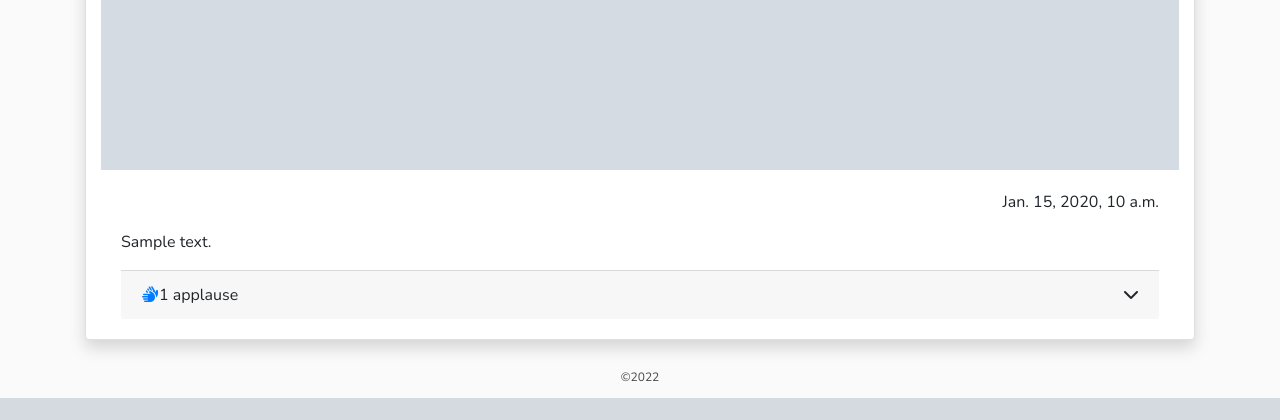
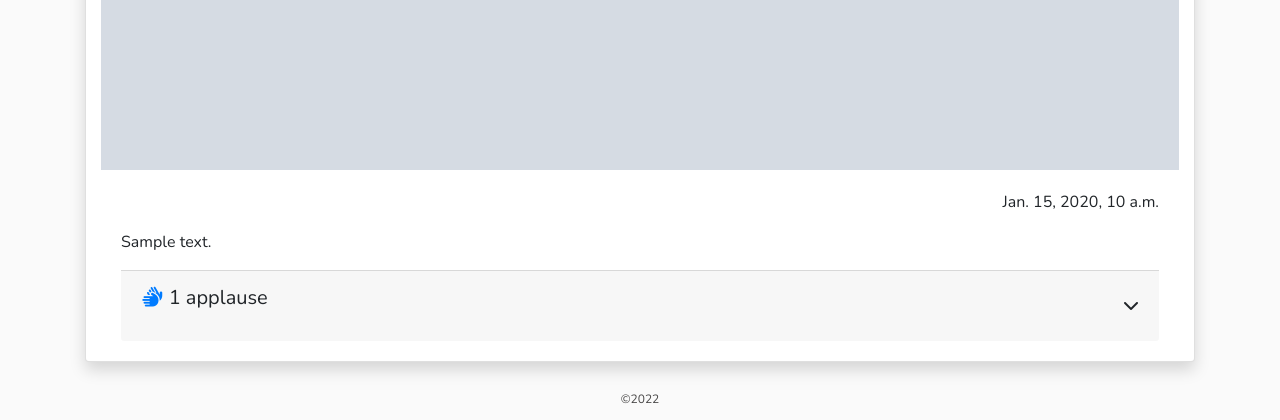
Before and after one commit to OwenDa/portfolio-4, a Django app: page / in a window 1280 px wide. Shown: the part 853-1273 px from the top of the page. Before the commit the page ends 1251 px from the top, so only its background shows below. Run offline with Django 3.2, Linux system fonts and the light colour scheme; a user stored in the database is signed in; tables that the repository leaves empty hold one stand-in row (values such as "Sample post"); grey boxes marked "Sample" are stand-in pictures; some libraries are stand-ins or nearby versions.

Commit message:
Improve styling post footer section

```diff
--- a/templates/post-template.html
+++ b/templates/post-template.html
@@ -24,16 +24,15 @@
         <p class="text-right" id="post-date">{{ post.created_at }}</p>
         <p class="card-text" id="post-text">{{ post.post_text }} </p>
         <div class="card-footer">
-            <div class="row justify-content-between">
-
+            <div class="row justify-content-between align-items-center">
                 <!-- "Applause" aka Likes -->
-                <div class="col-4 col-md-4">
-                    <a href="/post-applause?post_id={{ post.id }}"><i class="fas fa-sign-language"></i></a>{{ post.no_of_applause }} applause
+                <div class="col-9 col-md-8">
+                    <p class="lead"><a href="/post-applause?post_id={{ post.id }}"><i class="fas fa-sign-language"></i></a> {{ post.no_of_applause }} applause</p>
                 </div>
                 <!-- Dropdown chevron for user options -->
                 {% if post.user == request.user %}
                 <!-- Future options may include share post, edit post, disable comments, bookmark/save; however, current options are of use to post-owner only. -->
-                <div class="col-2 col-md-4 text-right dropdown"><i class="fas fa-chevron-down"
+                <div class="col-3 col-md-4 text-right dropdown"><i class="fas fa-chevron-down"
                         data-toggle="dropdown" aria-haspopup="true" aria-expanded="false"></i>
                     <div class="dropdown-menu dropdown-menu-right">
                         <button class="dropdown-item" type="button"><a
```
